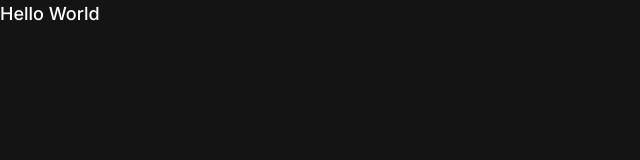
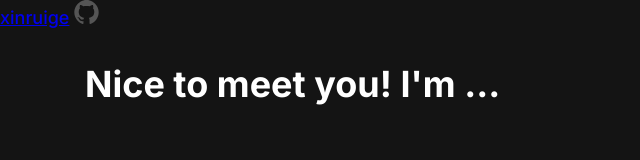
Before and after one commit to XinruiG2/First-Portfolio, a plain HTML site: page assets/index.html in a window 1280 px wide. Shown: the whole page, without its empty margins (0-640 px from the left). Drawn offline with Linux system fonts and the light colour scheme.

Commit message:
First Commit

```diff
--- a/assets/index.html
+++ b/assets/index.html
@@ -13,13 +13,25 @@
     </head>
     <body>
         <header class="header">
+            <nav>
+                <a href="/" class="header_home">xinruige</a>
+                <a href="">
+                    <img
+                    src="/assets/images/git-logo.svg"
+                    alt="Github"
+                    width="24.61"
+                    height="24">
+                </a>
+            </nav>
         </header>
 
         <main id="main">
+            <div class="wrapper">
+                <h1>Nice to meet you! I'm ...</h1>
+            </div>
         </main>
 
         <footer class="footer">
         </footer>
-        Hello World
     </body>
 </html>
--- a/assets/style.css
+++ b/assets/style.css
@@ -38,3 +38,9 @@ body {
     max-width: var(--container);
     margin-inline: auto;
 }
+
+@media (min-width: 37.5rem) {
+    .wrapper {
+        width: calc(100% - 3.75rem); /* tablet view */
+    }
+}
```
Also changed, not shown: assets/images/desktop-img.webp (added), assets/images/git-logo.svg (added), assets/images/mobile-img.webp (added), assets/images/tablet-img.webp (added), 3 other files.
